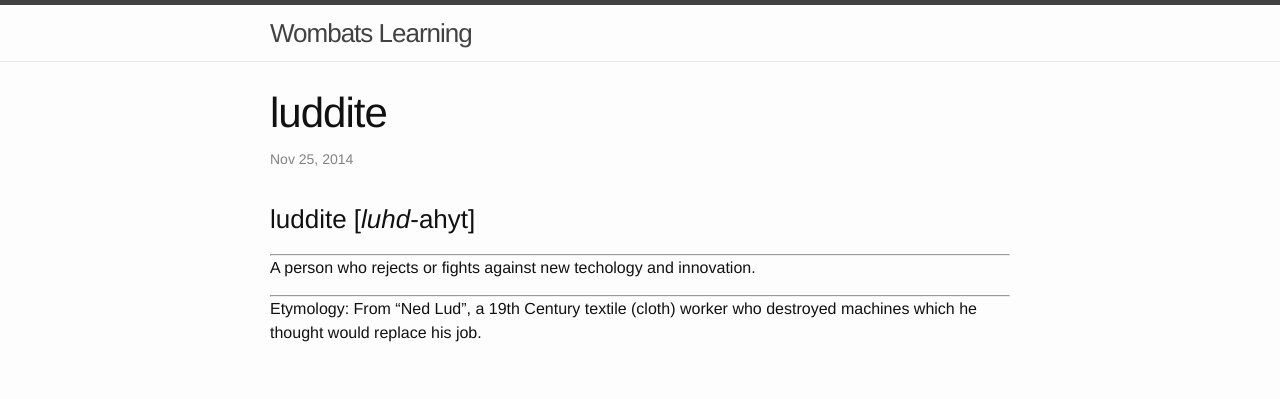
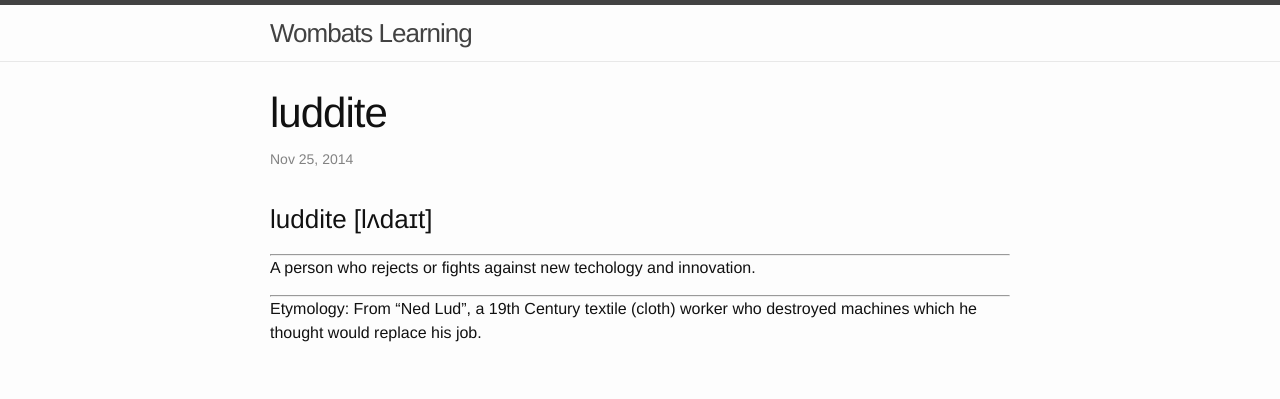
Before and after one commit to shangfei2014/wombats-learning, a Jekyll site: the page built from _posts/2014-11-25-luddite-english.markdown, in a window 1280 px wide. Shown: the top 399 px of the page. Built offline with Jekyll 4.4.1, drawn with Linux system fonts in a browser that asks for light colours.

Commit message:
Adding IPA pronunciation guides

```diff
--- a/_posts/2014-11-25-luddite-english.markdown
+++ b/_posts/2014-11-25-luddite-english.markdown
@@ -4,7 +4,7 @@ title:  "luddite"
 date:   2014-11-25 11:20:14
 categories: english
 ---
-### luddite [*luhd*-ahyt]
+### luddite [lʌdaɪt]
 -----------
 A person who rejects or fights against new techology and innovation.
 
--- a/_posts/2014-11-26-flabbergast-english.markdown
+++ b/_posts/2014-11-26-flabbergast-english.markdown
@@ -4,7 +4,7 @@ title:  "flabbergast"
 date:   2014-11-26 11:20:14
 categories: english
 ---
-### flabbergast [*flab*-er-gast]
+### flabbergast [ˈflæbəˌɡɑːst]
 -----------
 Extremely surprised. Normally used as an adjective (flabbergasted).
 
```
